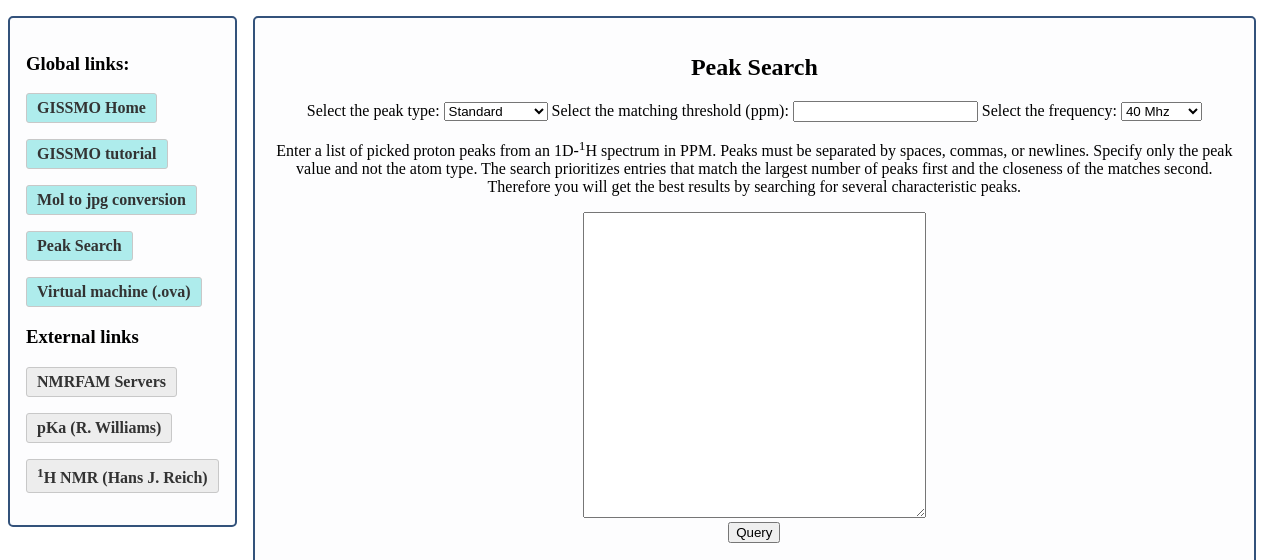
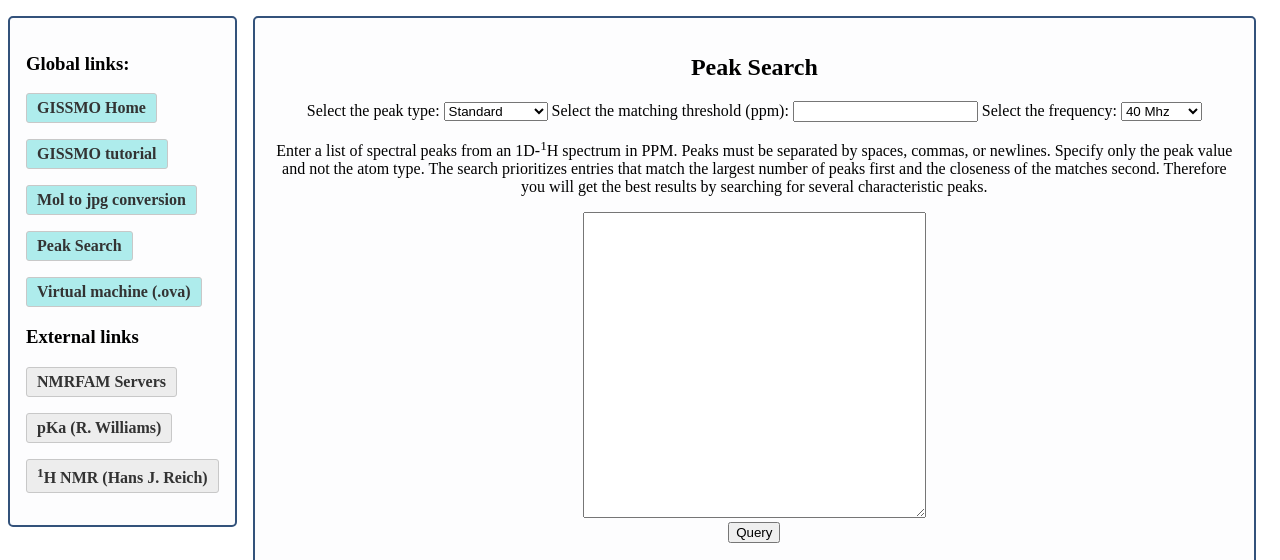
Before and after one commit to bmrb-io/gissmo, a Flask app: template templates/search_result.html in a window 1280 px wide. Shown: the part 108-668 px from the top of the page. Run offline with Flask 2, Linux system fonts and the light colour scheme; the template is opened without the code that fills it, so the values that code supplies are empty; some libraries are stand-ins or nearby versions.

Commit message:
Update peak search page text.

```diff
--- a/templates/search_result.html
+++ b/templates/search_result.html
@@ -41,7 +41,7 @@
                   <option value="1300"{% if frequency=="1300" %} selected="selected"{% endif %}>1300 Mhz</option>
                 </select></p>
 
-                <p><p>Enter a list of picked proton peaks from an 1D-<sup>1</sup>H spectrum in PPM. Peaks must be separated by spaces, commas, or newlines. Specify only the peak value and not the atom type. The search prioritizes entries that match the largest number of peaks first and the closeness of the matches second. Therefore you will get the best results by searching for several characteristic peaks.</p>
+                <p><p>Enter a list of spectral peaks from an 1D-<sup>1</sup>H spectrum in PPM. Peaks must be separated by spaces, commas, or newlines. Specify only the peak value and not the atom type. The search prioritizes entries that match the largest number of peaks first and the closeness of the matches second. Therefore you will get the best results by searching for several characteristic peaks.</p>
                 <textarea COLS="40" ROWS="20" WRAP="hard" id="rs" name="rs">{{ raw_shift }}</textarea><br>
 
                 <input type="submit" id="submit" value="Query">
```
